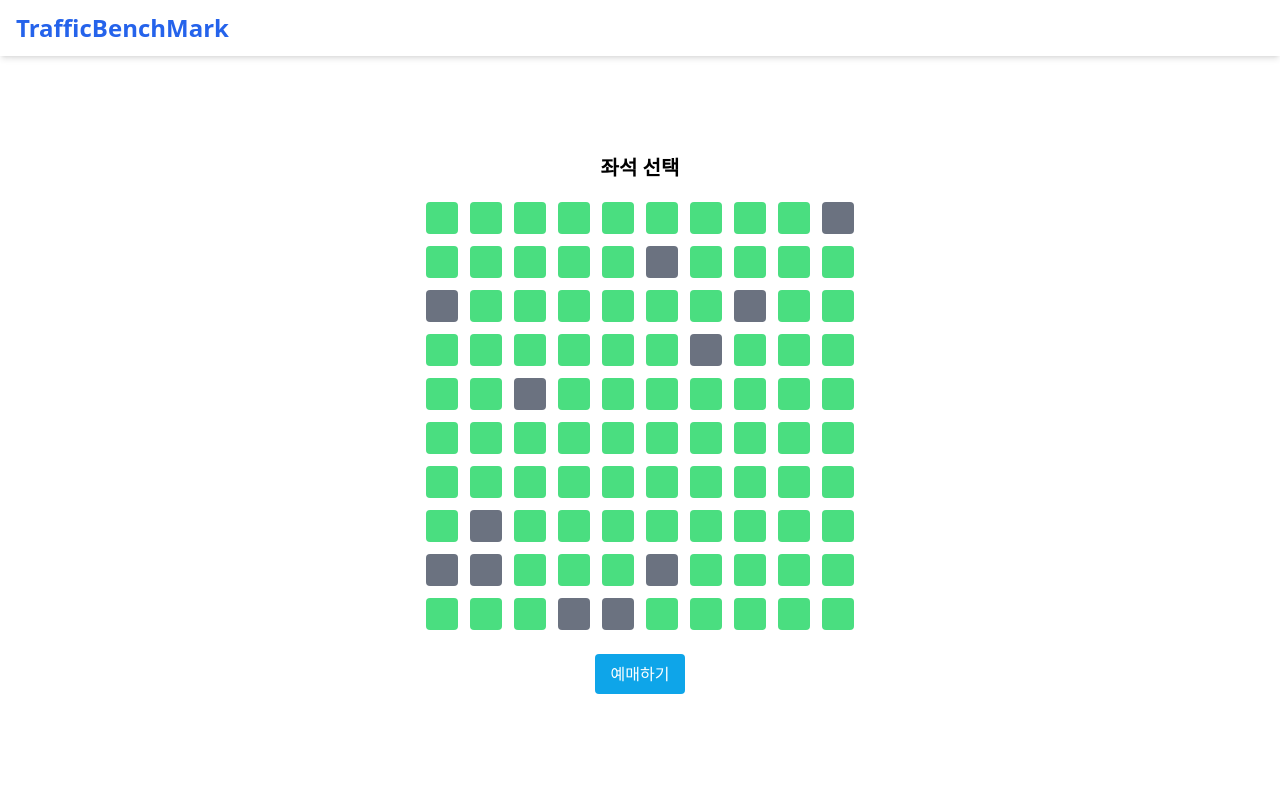
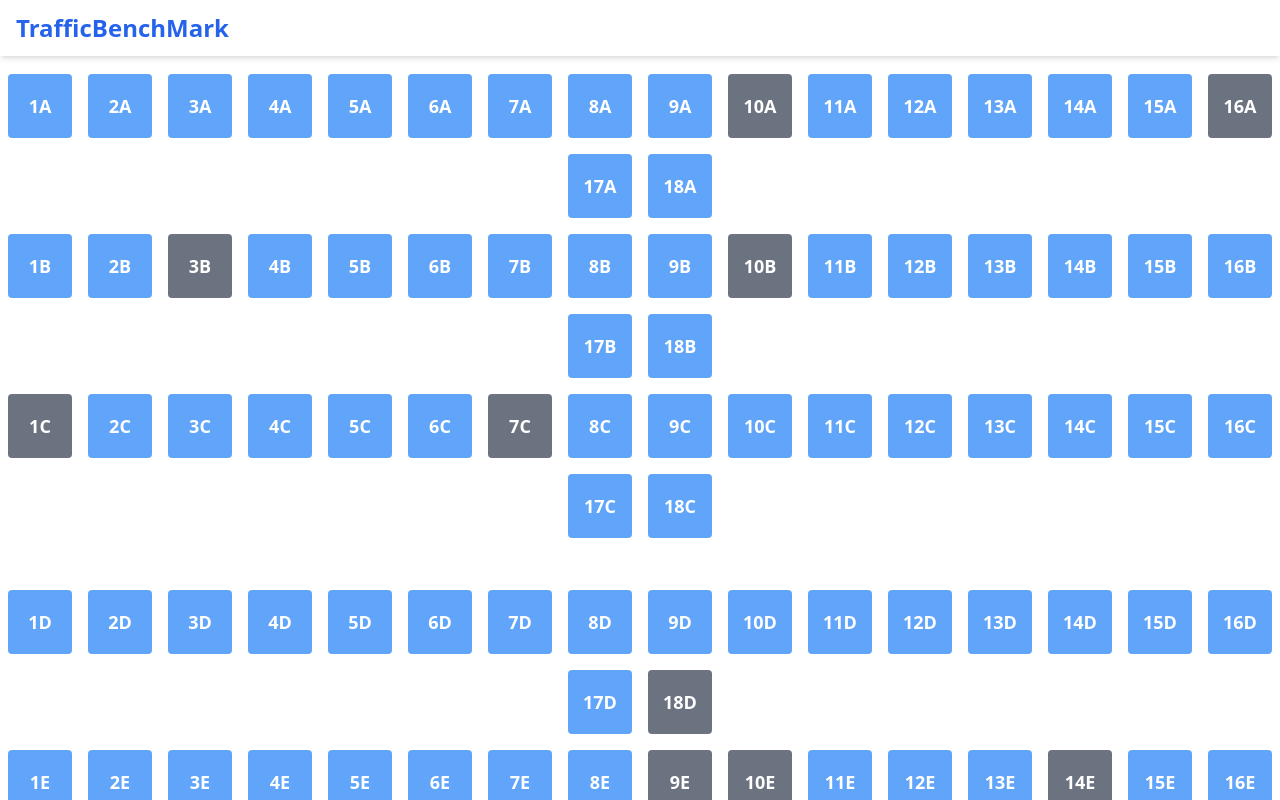
Before and after one commit to Jaetty/ticketing-benchmark, a React (Create React App) app in the folder frontend/ticketing-app/: page /seat in a window 1280 px wide. Shown: the top 800 px of the page. Built offline with nearby package versions, Linux system fonts and the light colour scheme.

Commit message:
Feature : 좌석 선택 페이지 초안2 작성

```diff
--- a/frontend/ticketing-app/src/components/Seat/Seat.tsx
+++ b/frontend/ticketing-app/src/components/Seat/Seat.tsx
@@ -4,17 +4,18 @@ import { SeatStatus } from "types/seat";
 interface SeatProps {
   status: SeatStatus;
   onClick: () => void;
+  label?: string; // 좌석 라벨 추가
 }
 
-const Seat: React.FC<SeatProps> = ({ status, onClick }) => {
+const Seat: React.FC<SeatProps> = ({ status, onClick, label }) => {
   const getColor = () => {
     switch (status) {
       case "available":
-        return "bg-green-400";
+        return "bg-blue-400";
       case "reserved":
         return "bg-gray-500 cursor-not-allowed";
       case "selected":
-        return "bg-blue-400";
+        return "bg-green-400";
       case "unavailable":
         return "bg-red-400 cursor-not-allowed";
     }
@@ -22,11 +23,17 @@ const Seat: React.FC<SeatProps> = ({ status, onClick }) => {
 
   return (
     <div
-      className={`w-8 h-8 m-1 rounded ${getColor()} ${
+      className={`w-16 h-16 m-1.5 rounded flex items-center justify-center text-lg font-medium text-white ${
+        getColor()
+      } ${
         status === "available" || status === "selected" ? "cursor-pointer" : ""
       }`}
-      onClick={status === "available" || status === "selected" ? onClick : undefined}
-    />
+      onClick={
+        status === "available" || status === "selected" ? onClick : undefined
+      }
+    >
+    <span className="font-bold">{label}</span>
+    </div>
   );
 };
 
--- a/frontend/ticketing-app/src/pages/SeatSelectPage.tsx
+++ b/frontend/ticketing-app/src/pages/SeatSelectPage.tsx
@@ -3,28 +3,31 @@ import Seat from "components/Seat/Seat";
 import { Seat as SeatType } from "types/seat";
 import { useNavigate } from "react-router-dom";
 
-
 export default function SeatSelectPage() {
-
   const navigate = useNavigate();
 
-    const [seats, setSeats] = useState<SeatType[][]>(() => {
-    // 10x10 좌석 생성
-    return Array.from({ length: 10 }, (_, row) =>
-      Array.from({ length: 10 }, (_, col) => ({
-        id: `${row}-${col}`,
-        row,
-        col,
+  const rowLabels = ["A", "B", "C", "", "D", "E", "F"]; // ← 통로는 빈 문자열로 표시
+  const colCount = 18;
+
+  const [seats, setSeats] = useState<(SeatType | null)[][]>(() => {
+    return rowLabels.map((label, rowIdx) =>
+      label === ""
+        ? Array.from({ length: colCount }, () => null) // 통로 줄
+        : Array.from({ length: colCount }, (_, colIdx) => ({
+            id: `${colIdx + 1}${label}`,
+            row: rowIdx,
+            col: colIdx,
             status: Math.random() < 0.1 ? "reserved" : "available",
           }))
     );
   });
 
+
   const toggleSeat = (row: number, col: number) => {
     setSeats(prev =>
       prev.map((r, rIdx) =>
         r.map((seat, cIdx) => {
-          if (rIdx === row && cIdx === col) {
+          if (rIdx === row && cIdx === col && seat) {
             return {
               ...seat,
               status:
@@ -44,15 +47,32 @@ export default function SeatSelectPage() {
   return (
     <div className="flex flex-col items-center justify-center min-h-screen">
       <h2 className="text-xl font-semibold mb-4">좌석 선택</h2>
-      <div className="grid grid-cols-10 gap-1">
-        {seats.flat().map(seat => (
+
+      <div className="flex flex-col items-center gap-1">
+      {seats.map((row, rowIdx) => (
+        <div
+          key={rowIdx}
+          className="flex flex-wrap gap-1 justify-center"
+        >
+          {row.map((seat, colIdx) =>
+            seat ? (
               <Seat
                 key={seat.id}
                 status={seat.status}
                 onClick={() => toggleSeat(seat.row, seat.col)}
+                label={seat.id}
               />
+            ) : (
+              <div
+                key={`aisle-${rowIdx}-${colIdx}`}
+                className="w-8 h-8"
+              />
+            )
+          )}
+        </div>
       ))}
     </div>
+
       <button
         className="bg-sky-500 text-white px-4 py-2 rounded mt-5"
         onClick={() => navigate("/pay")}
@@ -61,6 +81,4 @@ export default function SeatSelectPage() {
       </button>
     </div>
   );
-
-
-};
+}
```
Lines whose indentation alone changed are shown as unchanged.
